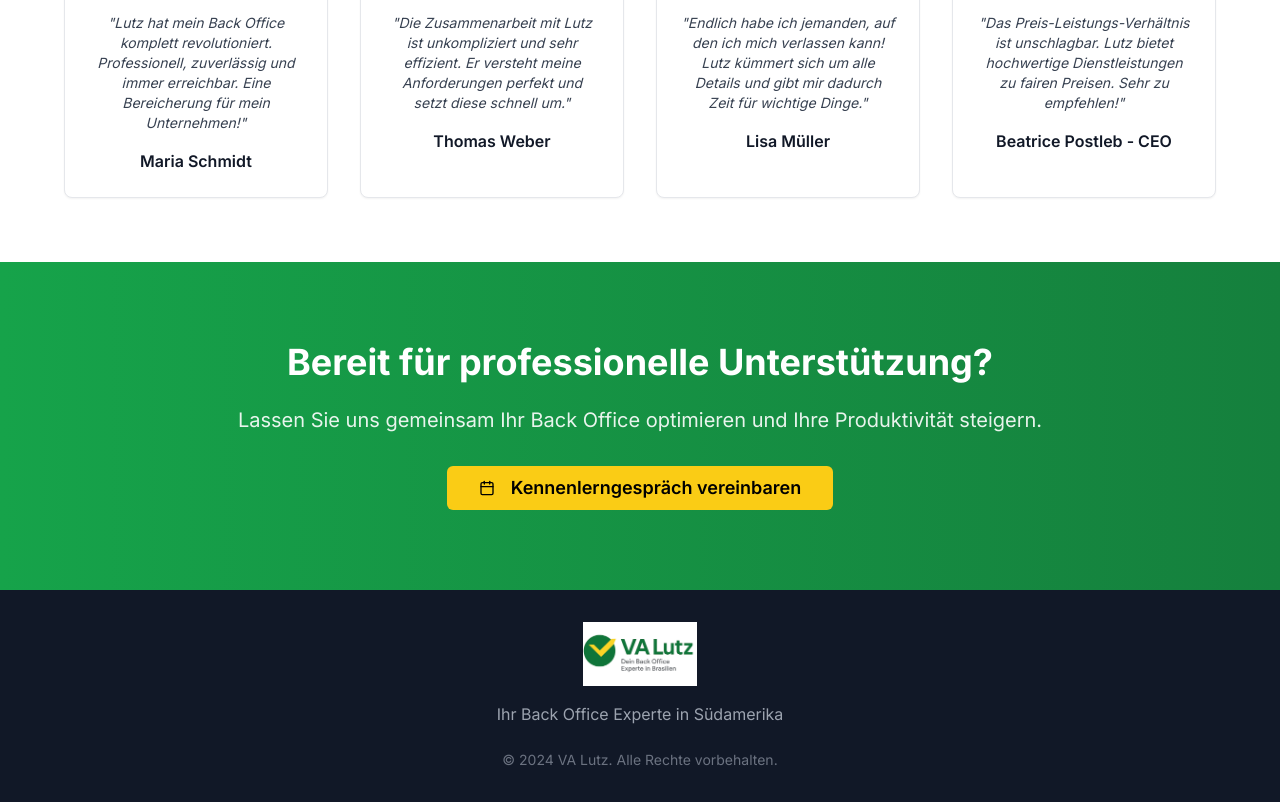
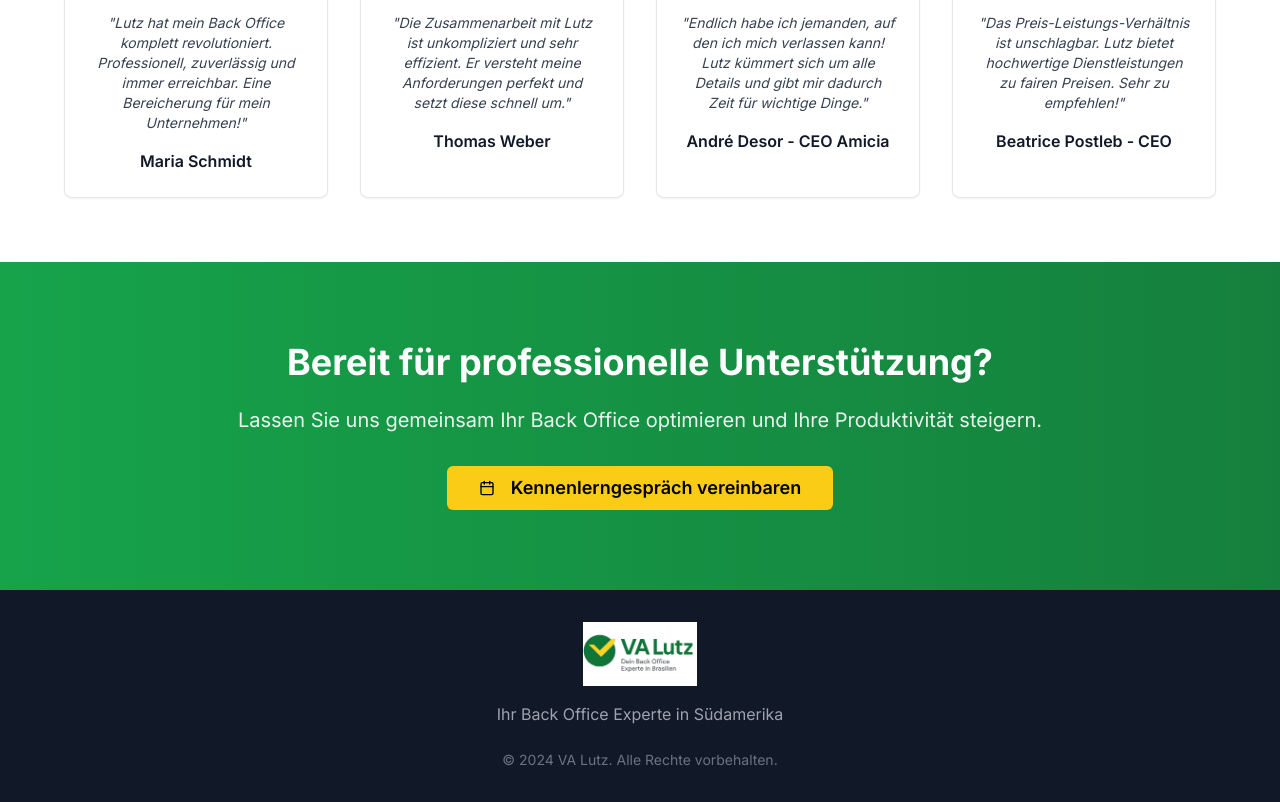
Before and after one commit to LutzMi88/va-lutz, a Next.js app: page / in a window 1280 px wide. Shown: the part 3880-4682 px from the top of the page. Built offline with nearby package versions, Linux system fonts and the light colour scheme.

Commit message:
feat: update client testimonial with new CEO name and feedback

```diff
--- a/app/page.tsx
+++ b/app/page.tsx
@@ -386,7 +386,7 @@ export default function LandingPage() {
                 image: "https://hebbkx1anhila5yf.public.blob.vercel-storage.com/grafik-noPzJJk6AwzYQK2tIhzGsVGsQ8yQbI.png",
               },
               {
-                name: "Lisa Müller",
+                name: "André Desor - CEO Amicia",
                 text: "Endlich habe ich jemanden, auf den ich mich verlassen kann! Lutz kümmert sich um alle Details und gibt mir dadurch Zeit für wichtige Dinge.",
                 image: "https://hebbkx1anhila5yf.public.blob.vercel-storage.com/grafik-iAk3CVn0dcydm5XwmoOr7U0oAfoPyW.png",
               },
```
